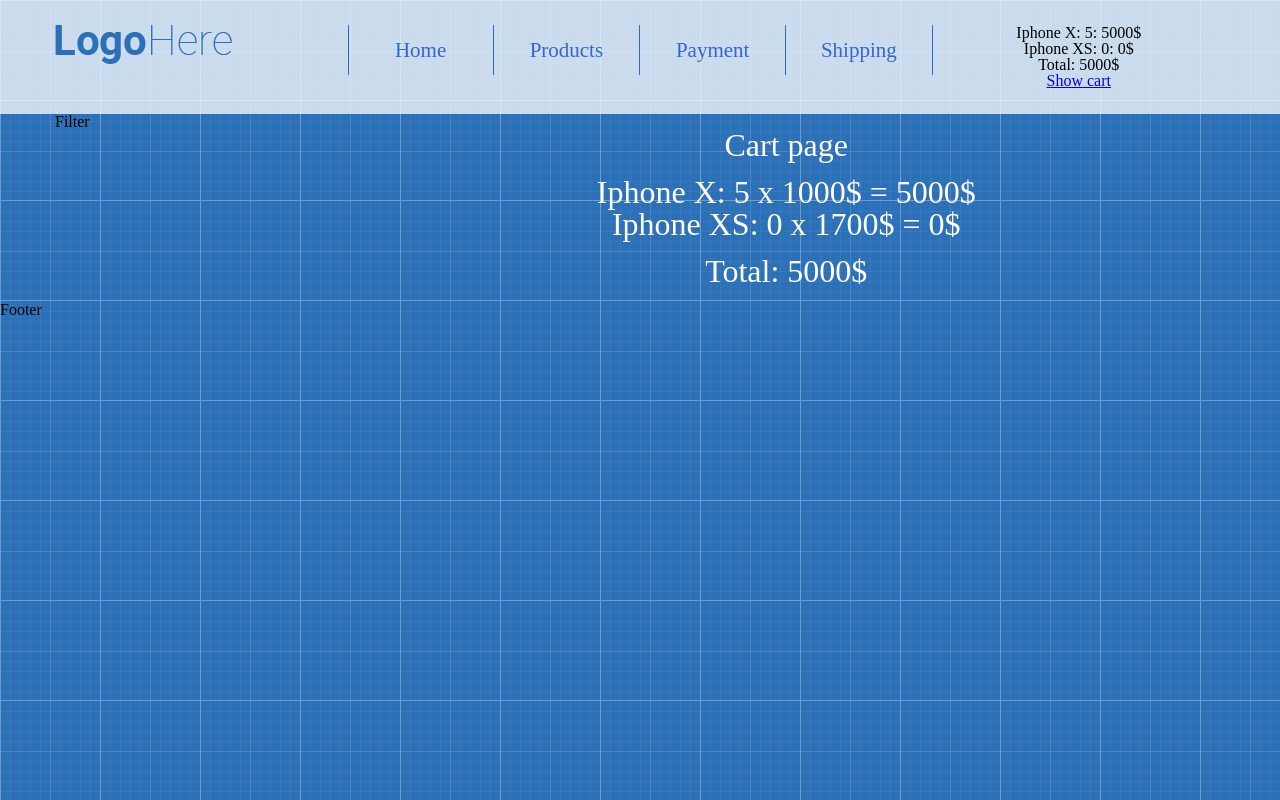
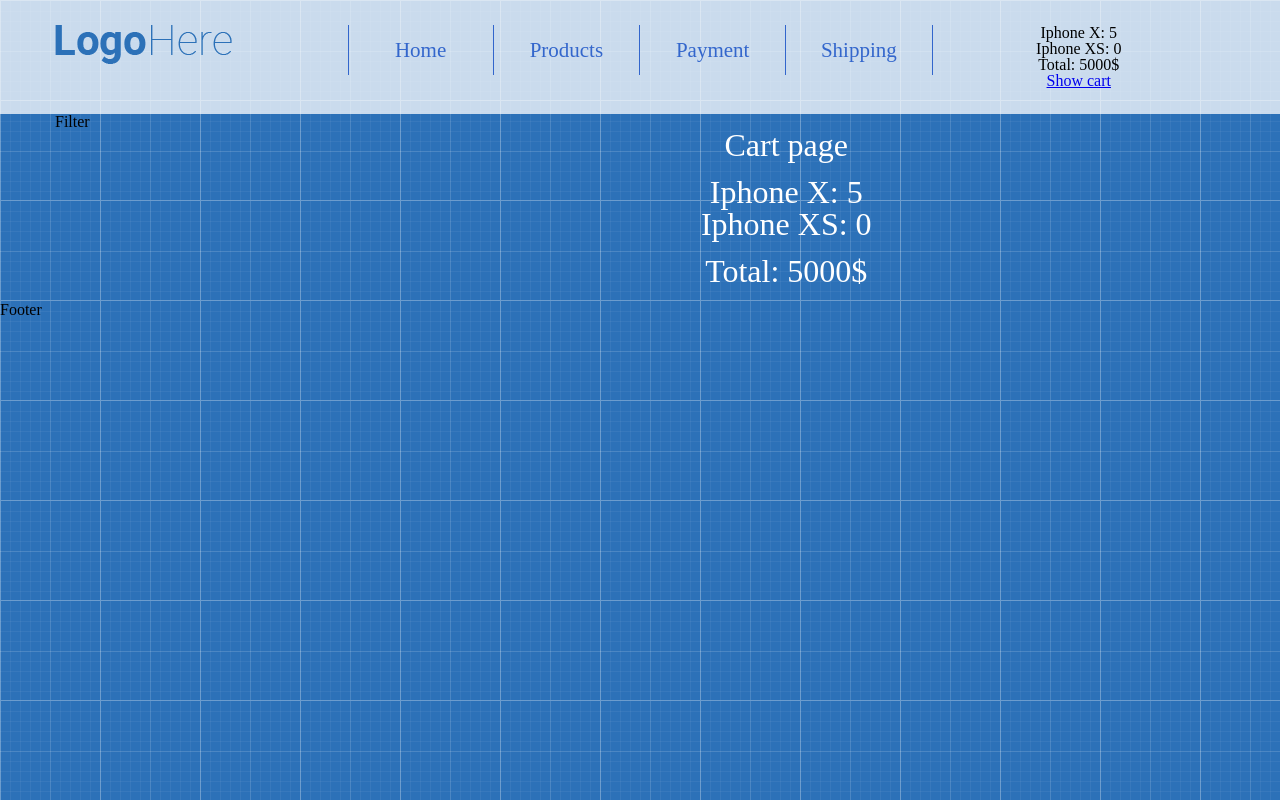
Before and after one commit to dimonkatri4/shop-project, a React (Create React App) app: page /cart in a window 1280 px wide. Built offline with nearby package versions, Linux system fonts and the light colour scheme.

Commit message:
створили компонент CartProductList

```diff
--- a/src/App/Header/Cart/Cart.js
+++ b/src/App/Header/Cart/Cart.js
@@ -1,25 +1,19 @@
 import React from 'react'
 import './cart.css'
-import {keys} from "lodash"
-import productsData,{getProductsMap} from './../../Main/Products/productsData'
 import {Link} from 'react-router-dom'
 import CartTotal from '../../../Components/Cart/CartTotal'
+import CartProductList from '../../../Components/Cart/CartProductList'
 
 
 
 const Cart = ({
-	productInCart,
-	productsMap = getProductsMap(productsData),
+	productInCart
 }) => {
 	return (
 	<div className="cart text-center">
-		{
-			keys(productInCart).map((productId)=>(
-				<div key={productId}>
-					 {productsMap[productId].name}: {productInCart[productId]}: {(productsMap[productId].price * productInCart[productId])}$
-				</div>
-			))
-		}
+		<CartProductList
+			productInCart={productInCart}
+		/>
 		<CartTotal
 			productInCart={productInCart}
 		/>
--- a/src/App/Main/CartPage/CartPage.js
+++ b/src/App/Main/CartPage/CartPage.js
@@ -1,24 +1,25 @@
 import React from 'react'
-import productsData,{getProductsMap} from '../Products/productsData'
-import {keys} from 'lodash'
 import CartTotal from '../../../Components/Cart/CartTotal'
+import CartProductList from '../../../Components/Cart/CartProductList'
 
 
 const CartPage = ({
-    productInCart,
-    productsMap = getProductsMap(productsData)
+    productInCart
 }) => {
     return (
         <div>
             <h1 className="page-title">Cart page</h1>
             <div className="page-title">
-                {
+                <CartProductList
+                    productInCart={productInCart}
+                />
+                {/* {
                 keys(productInCart).map((productId)=>(
                     <div key={productId}>
                         {productsMap[productId].name}: {productInCart[productId]} x {productsMap[productId].price}$ = {productsMap[productId].price *productInCart[productId]}$
                     </div>
                  ))
-                }
+                } */}
             </div>
             <div className="page-title">
                 <CartTotal
--- /dev/null
+++ b/src/Components/Cart/CartProductList.js
@@ -0,0 +1,18 @@
+import React from 'react'
+import productsData, { getProductsMap } from '../../App/Main/Products/productsData'
+import {keys} from 'lodash'
+
+const CartProductList = ({
+    productInCart,
+    productsMap = getProductsMap(productsData)
+    }) => {
+    return (
+        keys(productInCart).map((productId)=>(
+            <div key={productId}>
+                 {productsMap[productId].name}: {productInCart[productId]}
+            </div>
+        ))
+    )
+}
+
+export default CartProductList
```
